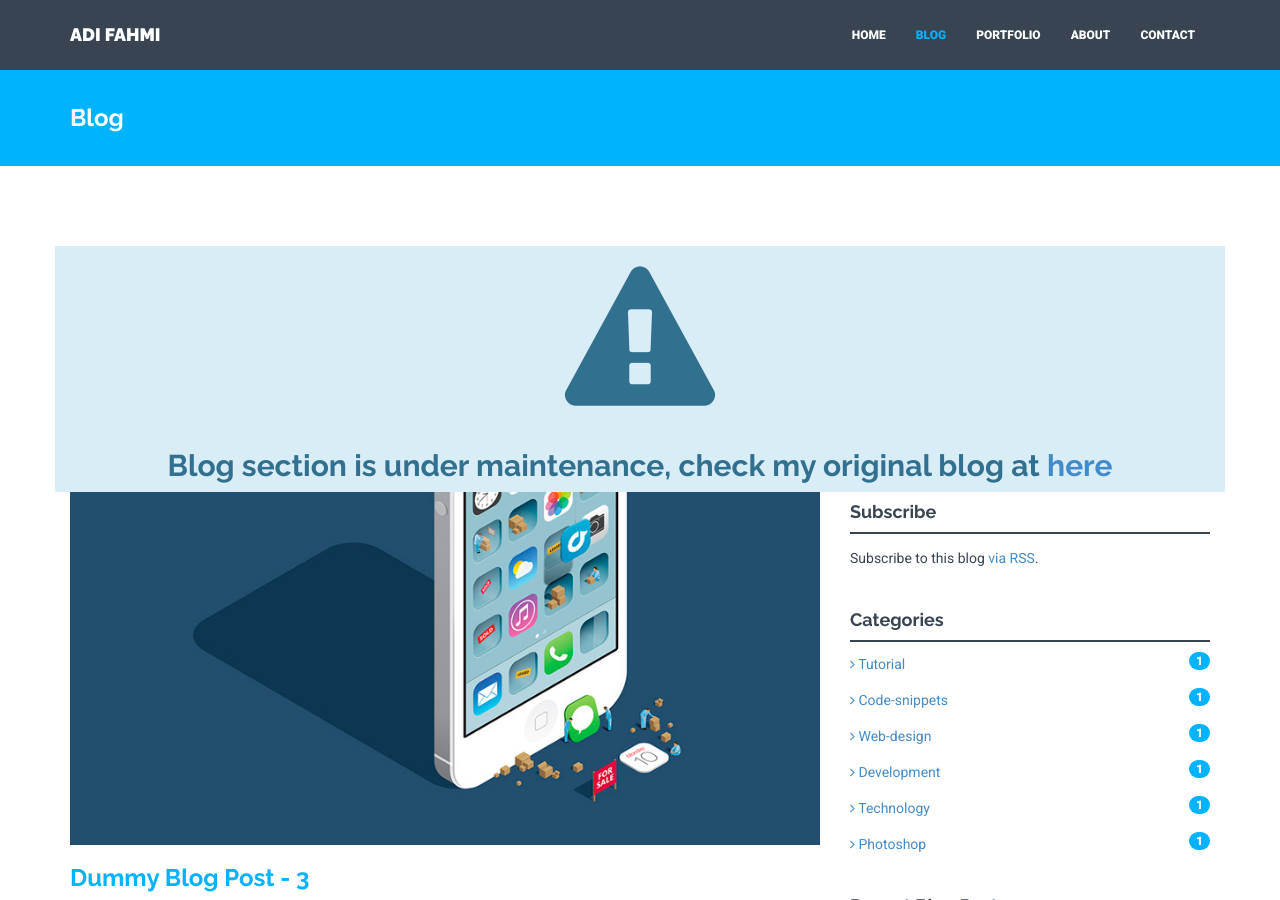
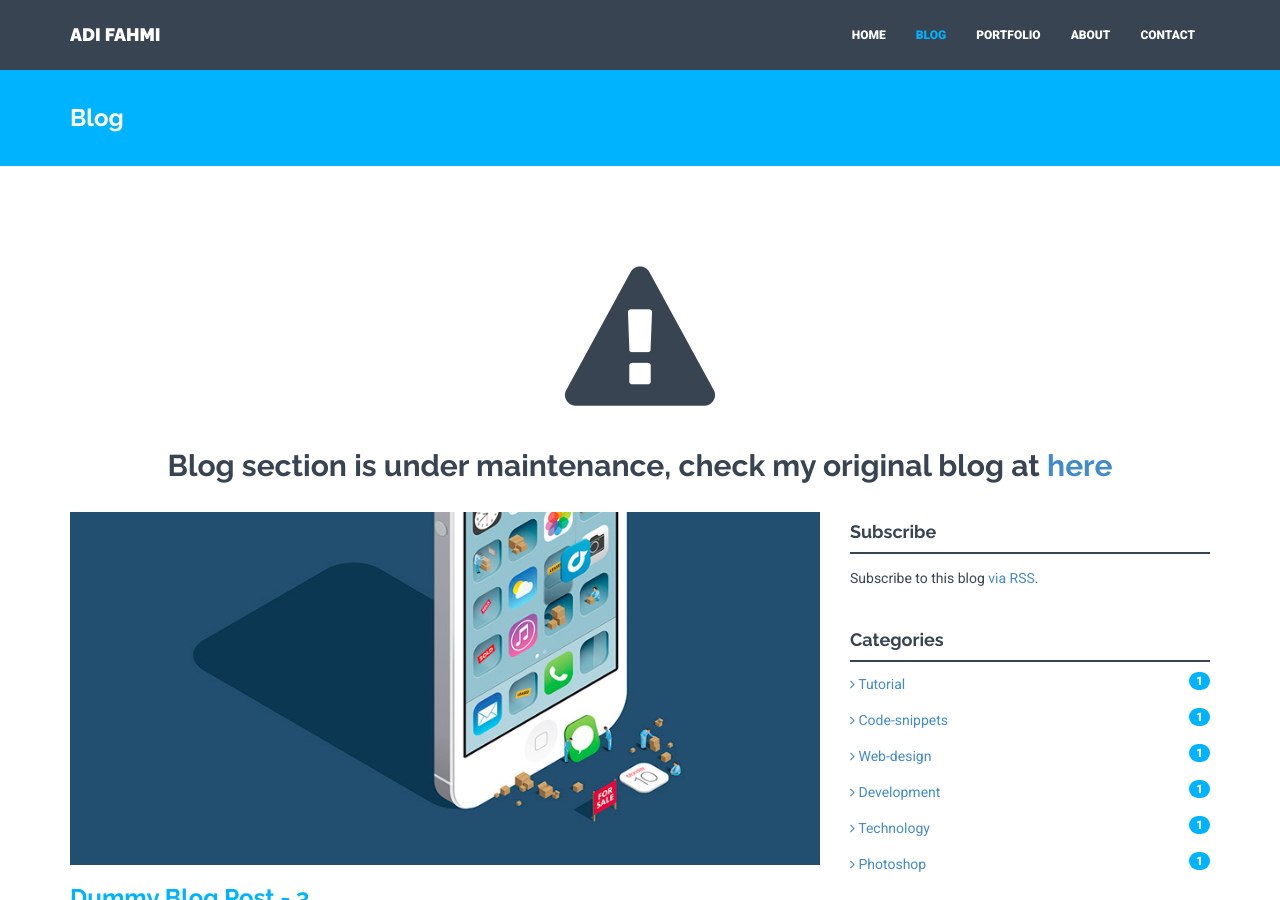
Before and after one commit to adifahmi/adifahmi.github.io, a Jekyll site: the page built from blog.html, in a window 1280 px wide and 900 px high. Built offline with Jekyll 4.4.1, drawn with Linux system fonts in a browser that asks for light colours; nearby versions of some CDN libraries.

Commit message:
Add padding.

```diff
--- a/blog.html
+++ b/blog.html
@@ -8,14 +8,13 @@ description: List all blog post from this site.
 <div class="container mtb">
     <div class="row">
 
-        <div class="col-lg-12 text-center alert-info">
+        <div class="col-lg-12 text-center" style="padding-bottom: 20px;">
             <h2>
                 <i class="fa fa-exclamation-triangle fa-5x" aria-hidden="true"></i>
                 <br><br>
                 Blog section is under maintenance, check my original blog at <a href="https://adifahmi379.blogspot.com" target="_blank">here</a>
             </h2>
         </div>
-        <br><br>
 
         <! -- BLOG POSTS LIST -->
         <div class="col-lg-8">
```
